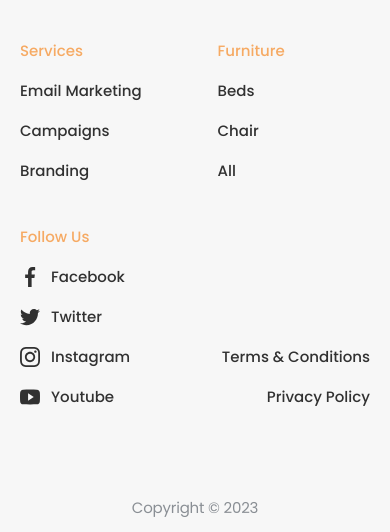
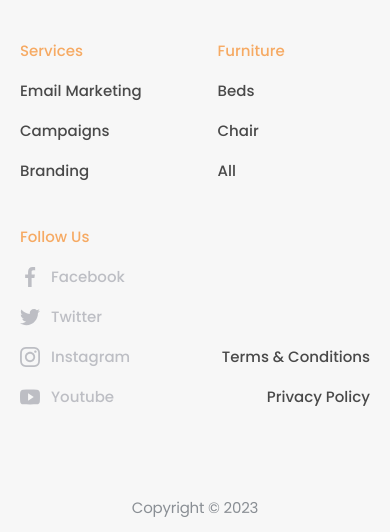
Before and after one commit to Romzess722/Life, a plain HTML site: page index.html in a window 390 px wide. Shown: the part 8158-8690 px from the top of the page. Drawn offline with nearby package versions, Linux system fonts and the light colour scheme.

Commit message:
Finished footer

```diff
--- a/index.html
+++ b/index.html
@@ -744,39 +744,39 @@
         </li>
       </ul>
 
-      <ul class="footer__list">
-        <h3 class="footer__title">Follow Us</h3>
-        <li class="footer__item">
-          <a href="" class="footer__item-link">
+      <ul class="footer__list footer__list-modifity">
+        <h3 class="footer__title footer__title-modifity">Follow Us</h3>
+        <li class="footer__item ">
+          <a href="" class="footer__item-link footer__item-modifity">
             <svg class="footer__item-icon" width="20" height="20">
-              <use href="./image/sprite-svg.svg#icon-facebook-1"></use>
+              <use class="use-icon" href="./image/sprite-svg.svg#icon-facebook-1"></use>
             </svg>
             Facebook
           </a>
         </li>
 
         <li class="footer__item">
-          <a href="" class="footer__item-link">
+          <a href="" class="footer__item-link footer__item-modifity">
             <svg class="footer__item-icon" width="20" height="20">
-              <use href="./image/sprite-svg.svg#icon-twitter-1"></use>
+              <use class="use-icon" href="./image/sprite-svg.svg#icon-twitter-1"></use>
             </svg>
             Twitter
           </a>
         </li>
 
         <li class="footer__item">
-          <a href="" class="footer__item-link">
+          <a href="" class="footer__item-link footer__item-modifity">
             <svg class=" footer__item-icon" width="20" height="20">
-              <use href="./image/sprite-svg.svg#icon-instagram-2"></use>
+              <use class="use-icon" href="./image/sprite-svg.svg#icon-instagram-2"></use>
             </svg>
             Instagram
           </a>
         </li>
 
         <li class="footer__item">
-          <a href="" class="footer__item-link">
+          <a href="" class="footer__item-link footer__item-modifity">
             <svg class="footer__item-icon" width="20" height="20">
-              <use href="./image/sprite-svg.svg#icon-social_youtube_icon"></use>
+              <use class="use-icon" href="./image/sprite-svg.svg#icon-social_youtube_icon"></use>
             </svg>
             Youtube
           </a>
--- a/scss/section/_footer.scss
+++ b/scss/section/_footer.scss
@@ -123,10 +123,33 @@
     grid-template-columns: repeat(2, 1fr);
     row-gap: 42px;
     column-gap: 45px;
+
+    @include tablet {
+      grid-template-columns: repeat(3, 1fr);
+    }
+
+    @include desktop-1024 {
+      grid-template-columns: 2fr repeat(3, 1fr);
+    }
+  }
+
+  .logo__subtext {
+    @include tablet {
+      color: #03a9f4;
+      font-weight: 500;
+    }
   }
 
   &__side {
     grid-column: 1 / span 2;
+
+    @include tablet {
+      grid-column: 1 / span 3;
+    }
+
+    @include desktop-1024 {
+      grid-column: 1 / span 1;
+    }
   }
 
   &__text {
@@ -145,17 +168,34 @@
     gap: 16px;
   }
 
-  &__title {
-    @extend .footer__item-link;
-    color: $orange-color-footer;
+  &__list-modifity {
+    width: fit-content;
   }
 
-  &__item {
+  &__title-modifity {
+    grid-column: 1 / span 2;
+  }
+
+  &__item-link.footer__item-modifity {
+    color: #afb1b8;
+  }
+
+  /*styles hover links social*/
+  &__item-modifity:hover .footer__item-icon {
+    fill: #03a9f4;
+  }
+
+  &__item-modifity:hover {
+    color: darkmagenta;
+  }
+
+  &__item-icon {
+    fill: currentColor;
   }
 
   &__item-link,
   &__terms-link {
-    // color: $colors-title-choosing;
+    color: $colors-title-choosing;
     display: flex;
     align-items: center;
     gap: 11px;
@@ -165,24 +205,52 @@
     opacity: 0.8;
   }
 
+  // connects style
+  &__title {
+    @extend .footer__item-link;
+    color: $orange-color-footer;
+  }
+
   &__terms {
     display: flex;
     flex-direction: column;
     justify-content: flex-end;
     align-items: end;
     gap: 16px;
+
+    @include tablet {
+      grid-column: 1 / span 3;
+      flex-direction: row;
+      justify-content: center;
+    }
+
+    @include desktop-1024 {
+      grid-column: 2 / span 2;
+      grid-row: 2 / span 1;
+    }
   }
 
   &__copiryght {
     grid-column: 1 / span 2;
-    margin-top: 45px;
+
     text-align: center;
-
     color: $color-copiryght;
     font-size: 15px;
     font-weight: 400;
     line-height: normal;
     letter-spacing: -0.205px;
     opacity: 0.5;
+
+    @include tablet {
+      grid-column: 1 / span 3;
+      grid-row: 2 / span 1;
+    }
+    @media screen and (max-width: 767px) {
+      margin-top: 45px;
+    }
+
+    @include desktop-1024 {
+      grid-column: 1 / span 1;
+    }
   }
 }
```
Also changed, not shown: css/main.css, css/main.min.css, 2 other files.
